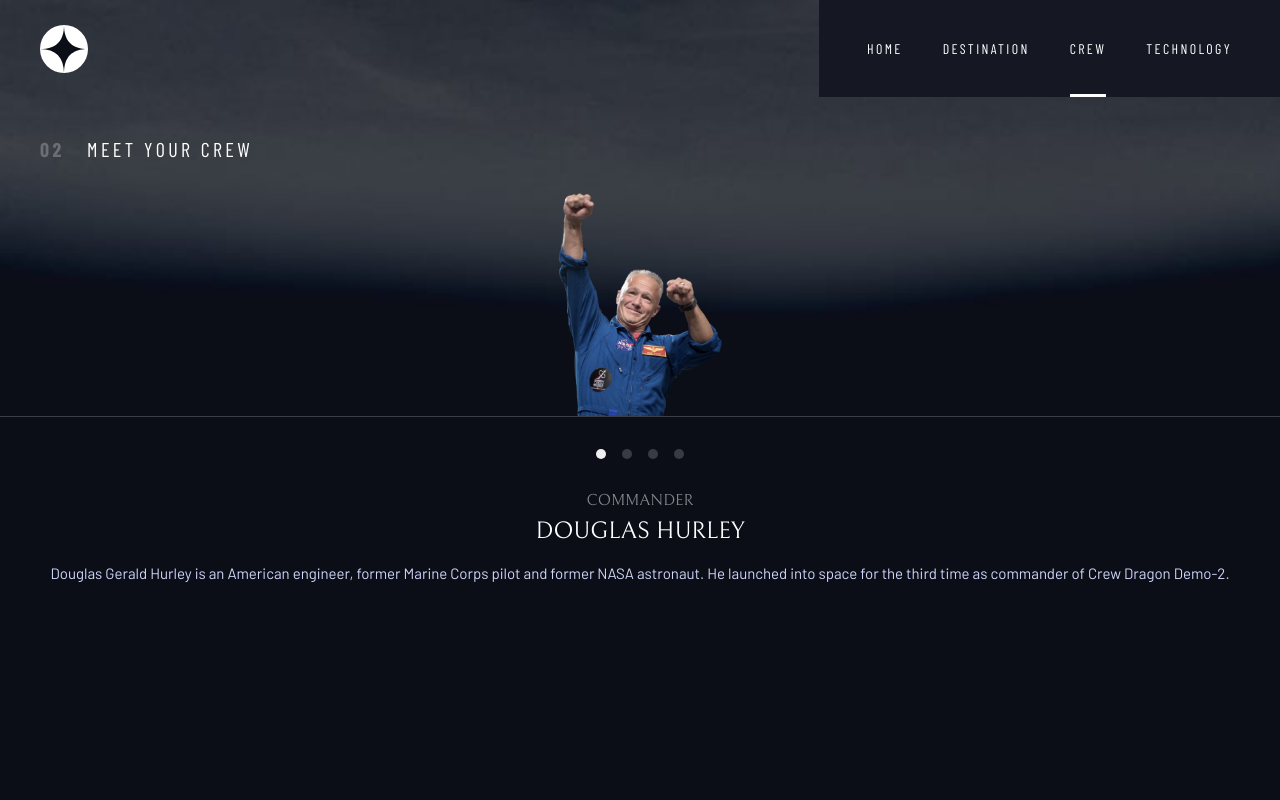
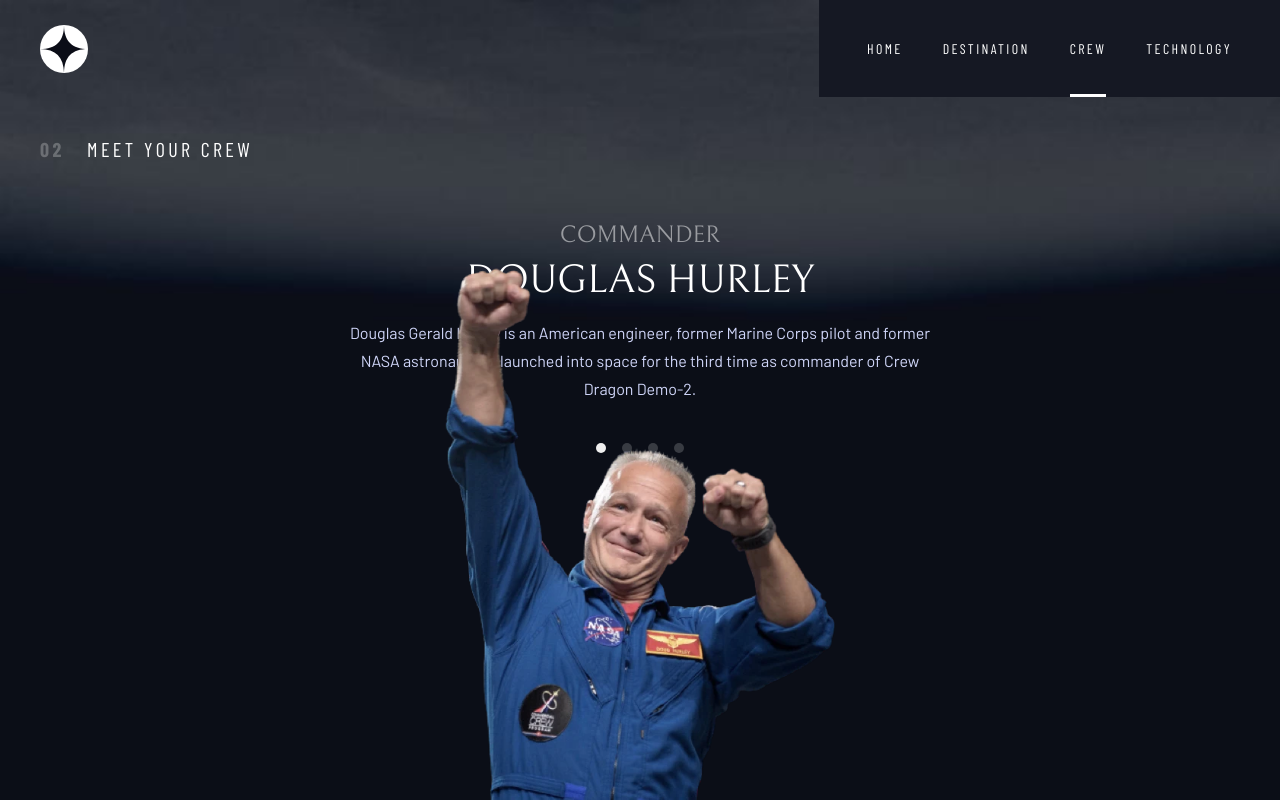
Before and after one commit to TheFranMan/fe-space-tourism, a React (Create React App) app: page /crew in a window 1280 px wide. Built offline with nearby package versions, Linux system fonts and the light colour scheme.

Commit message:
Styled crew tablet

```diff
--- a/src/assets/scss/_crew.scss
+++ b/src/assets/scss/_crew.scss
@@ -65,3 +65,49 @@
         }
     }
 }
+
+
+@media (min-width: vars.$tablet) {
+    .container-outer.crew {
+        main  {
+            .crew {
+                &__tabs {
+                    display: flex;
+                    flex-direction: column;
+                    position: static;
+                    margin-top: 6em;
+
+                    &__list {
+                        border-top: none;
+                        order: 1;
+                        padding: 0;
+                        margin-top: 4em;
+                    }
+
+                    &__panel {
+                        .panel__title {
+                            font-size: 2.4rem;
+                            margin-bottom: 0.33333333333em;
+                        }
+
+                        .panel__name {
+                            font-size: 4rem;
+                        }
+
+                        .panel__body {
+                            font-size: 1.6rem;
+                            line-height: 1.75em;
+                            max-width: 592px;
+                            margin: 1em auto 0 auto;
+                        }
+
+                        .panel__img {
+                            bottom: 0;
+                            height: 532px;
+                        }
+                    }
+                }
+            }
+        }
+    }
+}
```
